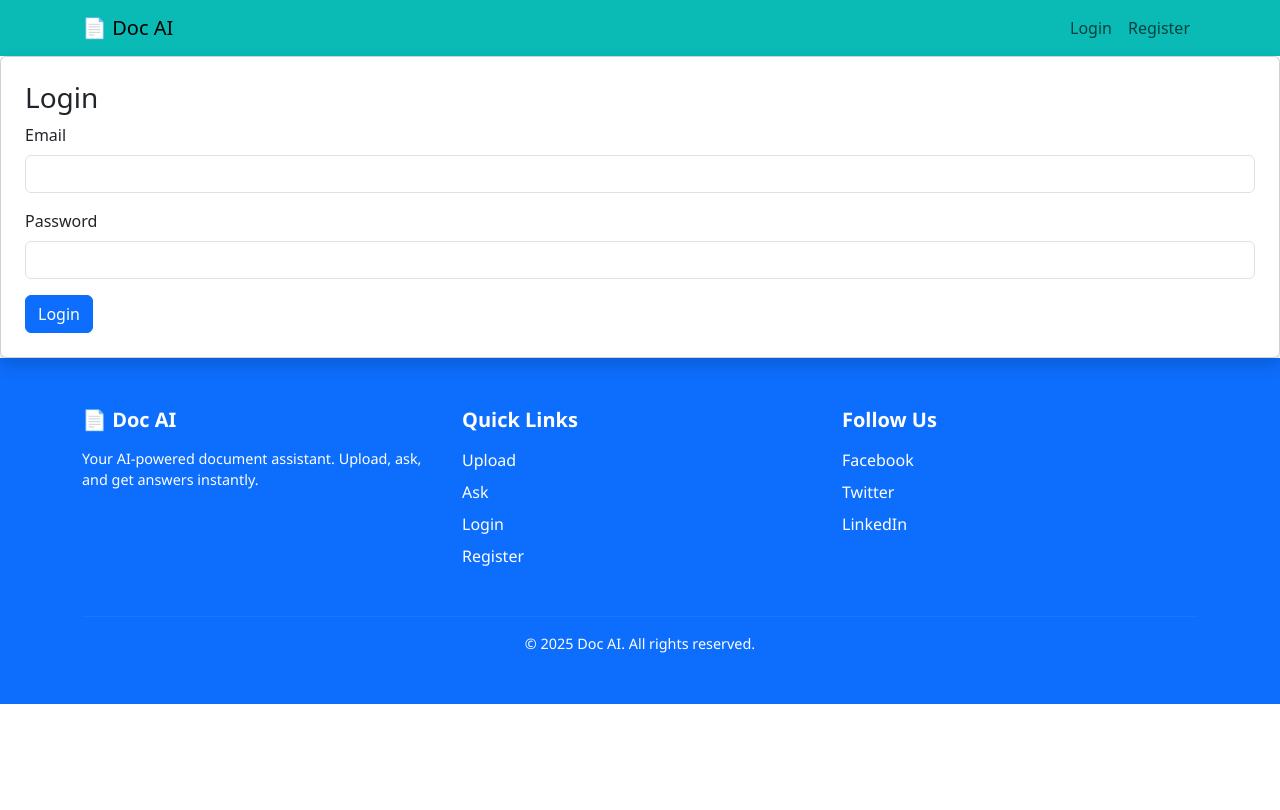
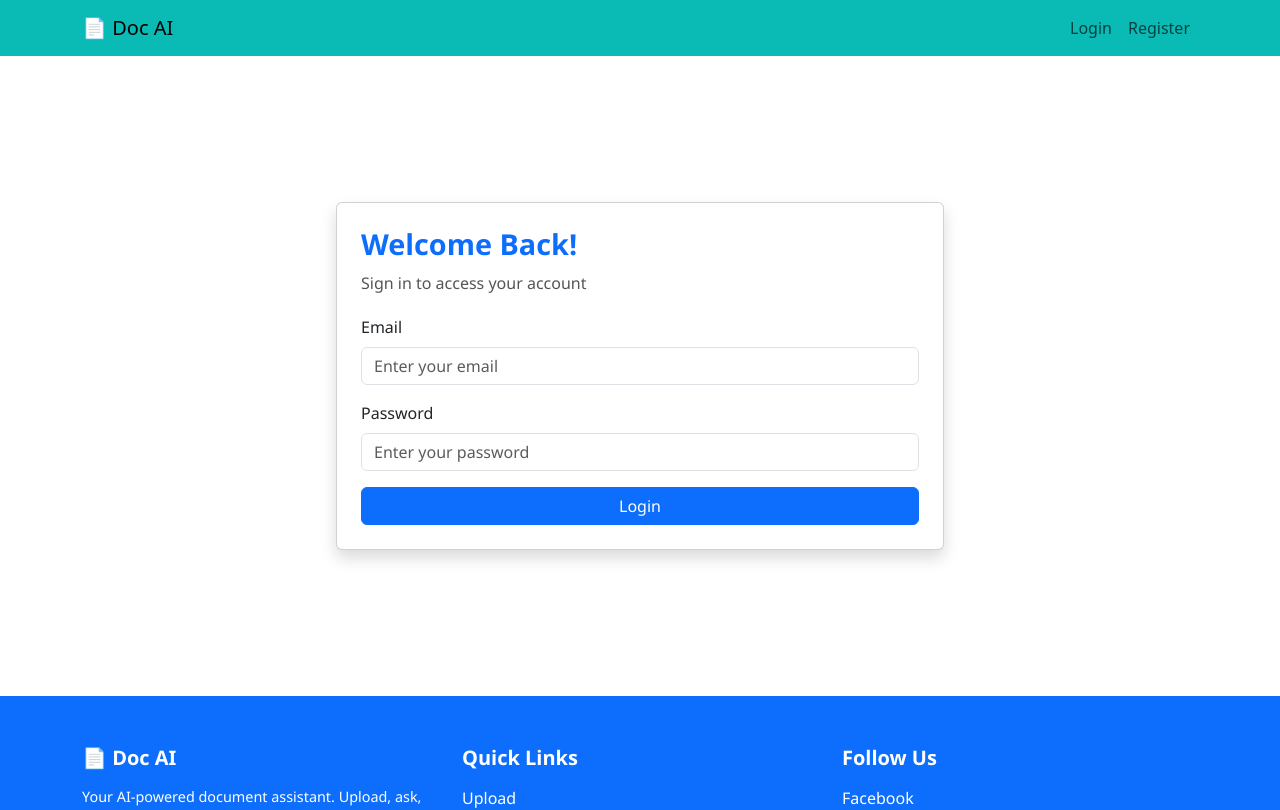
Before and after one commit to sekul-hassan/doc_ai_frontend, a React (Vite) app: page /login in a window 1280 px wide. Shown: the top 810 px of the page. Built offline with nearby package versions, Linux system fonts and the light colour scheme.

Commit message:
login and registration design completed

```diff
--- /dev/null
+++ b/src/components/Auth/Login.css
@@ -0,0 +1,37 @@
+.login-wrapper {
+    min-height: 80vh;
+    padding: 40px 20px;
+    font-family: 'Segoe UI', Tahoma, Geneva, Verdana, sans-serif;
+}
+
+.login-card {
+    border-radius: 15px;
+    padding: 30px 20px;
+}
+
+.login-title {
+    font-size: 1.8rem;
+    font-weight: 700;
+    margin-bottom: 10px;
+    color: #0d6efd;
+}
+
+.login-subtitle {
+    font-size: 1rem;
+    margin-bottom: 20px;
+    color: #555;
+}
+
+.login-btn {
+    background-color: #0d6efd;
+    border: none;
+    padding: 10px 0;
+    font-weight: 600;
+    transition: transform 0.3s, box-shadow 0.3s;
+}
+
+.login-btn:hover {
+    background-color: #0056b3;
+    transform: translateY(-2px);
+    box-shadow: 0 5px 15px rgba(0,0,0,0.2);
+}
--- a/src/components/Auth/Login.jsx
+++ b/src/components/Auth/Login.jsx
@@ -1,6 +1,7 @@
 import React, { useState } from "react";
-import { Form, Button, Card, Alert } from "react-bootstrap";
+import { Form, Button, Card, Alert, Row, Col } from "react-bootstrap";
 import API from "../../api";
+import "./Login.css";
 
 const Login = ({ onLogin }) => {
     const [form, setForm] = useState({ email: "", password: "" });
@@ -14,27 +15,49 @@ const Login = ({ onLogin }) => {
             const res = await API.post("/auth/login", form);
             localStorage.setItem("token", res.data.token);
             onLogin();
+            setError("");
         } catch (err) {
             setError(err.response?.data?.error || "Login failed");
         }
     };
 
     return (
-        <Card className="p-4 shadow">
-            <h3>Login</h3>
+        <Row className="login-wrapper justify-content-center align-items-center">
+            <Col md={8} lg={6}>
+                <Card className="login-card shadow p-4">
+                    <h2 className="login-title">Welcome Back!</h2>
+                    <p className="login-subtitle">Sign in to access your account</p>
                     {error && <Alert variant="danger">{error}</Alert>}
                     <Form onSubmit={handleSubmit}>
                         <Form.Group className="mb-3">
                             <Form.Label>Email</Form.Label>
-                    <Form.Control type="email" name="email" value={form.email} onChange={handleChange} required />
+                            <Form.Control
+                                type="email"
+                                name="email"
+                                value={form.email}
+                                onChange={handleChange}
+                                placeholder="Enter your email"
+                                required
+                            />
                         </Form.Group>
                         <Form.Group className="mb-3">
                             <Form.Label>Password</Form.Label>
-                    <Form.Control type="password" name="password" value={form.password} onChange={handleChange} required />
+                            <Form.Control
+                                type="password"
+                                name="password"
+                                value={form.password}
+                                onChange={handleChange}
+                                placeholder="Enter your password"
+                                required
+                            />
                         </Form.Group>
-                <Button type="submit">Login</Button>
+                        <Button type="submit" className="login-btn w-100">
+                            Login
+                        </Button>
                     </Form>
                 </Card>
+            </Col>
+        </Row>
     );
 };
 
--- /dev/null
+++ b/src/components/Auth/Register.css
@@ -0,0 +1,37 @@
+.register-wrapper {
+    min-height: 80vh;
+    padding: 40px 20px;
+    font-family: 'Segoe UI', Tahoma, Geneva, Verdana, sans-serif;
+}
+
+.register-card {
+    border-radius: 15px;
+    padding: 30px 20px;
+}
+
+.register-title {
+    font-size: 1.8rem;
+    font-weight: 700;
+    margin-bottom: 10px;
+    color: #0d6efd;
+}
+
+.register-subtitle {
+    font-size: 1rem;
+    margin-bottom: 20px;
+    color: #555;
+}
+
+.register-btn {
+    background-color: #0d6efd;
+    border: none;
+    padding: 10px 0;
+    font-weight: 600;
+    transition: transform 0.3s, box-shadow 0.3s;
+}
+
+.register-btn:hover {
+    background-color: #0056b3;
+    transform: translateY(-2px);
+    box-shadow: 0 5px 15px rgba(0,0,0,0.2);
+}
--- a/src/components/Auth/Register.jsx
+++ b/src/components/Auth/Register.jsx
@@ -1,6 +1,7 @@
 import React, { useState } from "react";
-import { Form, Button, Card, Alert } from "react-bootstrap";
+import { Form, Button, Card, Alert, Row, Col } from "react-bootstrap";
 import API from "../../api";
+import "./Register.css";
 
 const Register = () => {
     const [form, setForm] = useState({ name: "", email: "", password: "" });
@@ -15,32 +16,61 @@ const Register = () => {
             await API.post("/auth/register", form);
             setSuccess("Registration successful! Please login.");
             setError("");
+            setForm({ name: "", email: "", password: "" }); // Reset form
         } catch (err) {
             setError(err.response?.data?.error || "Registration failed");
+            setSuccess("");
         }
     };
 
     return (
-        <Card className="p-4 shadow">
-            <h3>Register</h3>
+        <Row className="register-wrapper justify-content-center align-items-center">
+            <Col md={8} lg={6}>
+                <Card className="register-card shadow p-4">
+                    <h2 className="register-title">Create Account</h2>
+                    <p className="register-subtitle">Sign up to get started with Doc AI</p>
                     {error && <Alert variant="danger">{error}</Alert>}
                     {success && <Alert variant="success">{success}</Alert>}
                     <Form onSubmit={handleSubmit}>
                         <Form.Group className="mb-3">
                             <Form.Label>Name</Form.Label>
-                    <Form.Control name="name" value={form.name} onChange={handleChange} required />
+                            <Form.Control
+                                name="name"
+                                value={form.name}
+                                onChange={handleChange}
+                                placeholder="Enter your full name"
+                                required
+                            />
                         </Form.Group>
                         <Form.Group className="mb-3">
                             <Form.Label>Email</Form.Label>
-                    <Form.Control type="email" name="email" value={form.email} onChange={handleChange} required />
+                            <Form.Control
+                                type="email"
+                                name="email"
+                                value={form.email}
+                                onChange={handleChange}
+                                placeholder="Enter your email"
+                                required
+                            />
                         </Form.Group>
                         <Form.Group className="mb-3">
                             <Form.Label>Password</Form.Label>
-                    <Form.Control type="password" name="password" value={form.password} onChange={handleChange} required />
+                            <Form.Control
+                                type="password"
+                                name="password"
+                                value={form.password}
+                                onChange={handleChange}
+                                placeholder="Enter your password"
+                                required
+                            />
                         </Form.Group>
-                <Button type="submit">Register</Button>
+                        <Button type="submit" className="register-btn w-100">
+                            Register
+                        </Button>
                     </Form>
                 </Card>
+            </Col>
+        </Row>
     );
 };
 
```
Also changed, not shown: public/login_image.jpg (added). Lines whose indentation alone changed are shown as unchanged.
